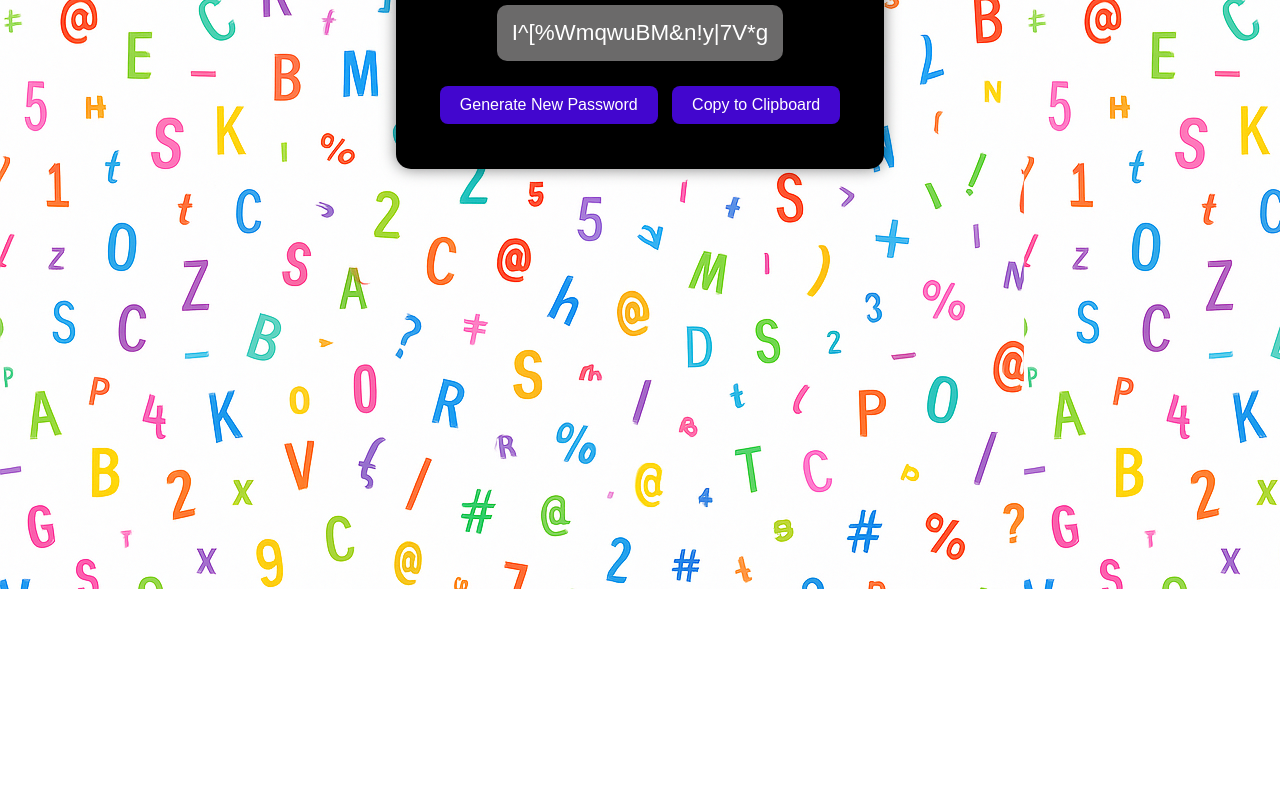
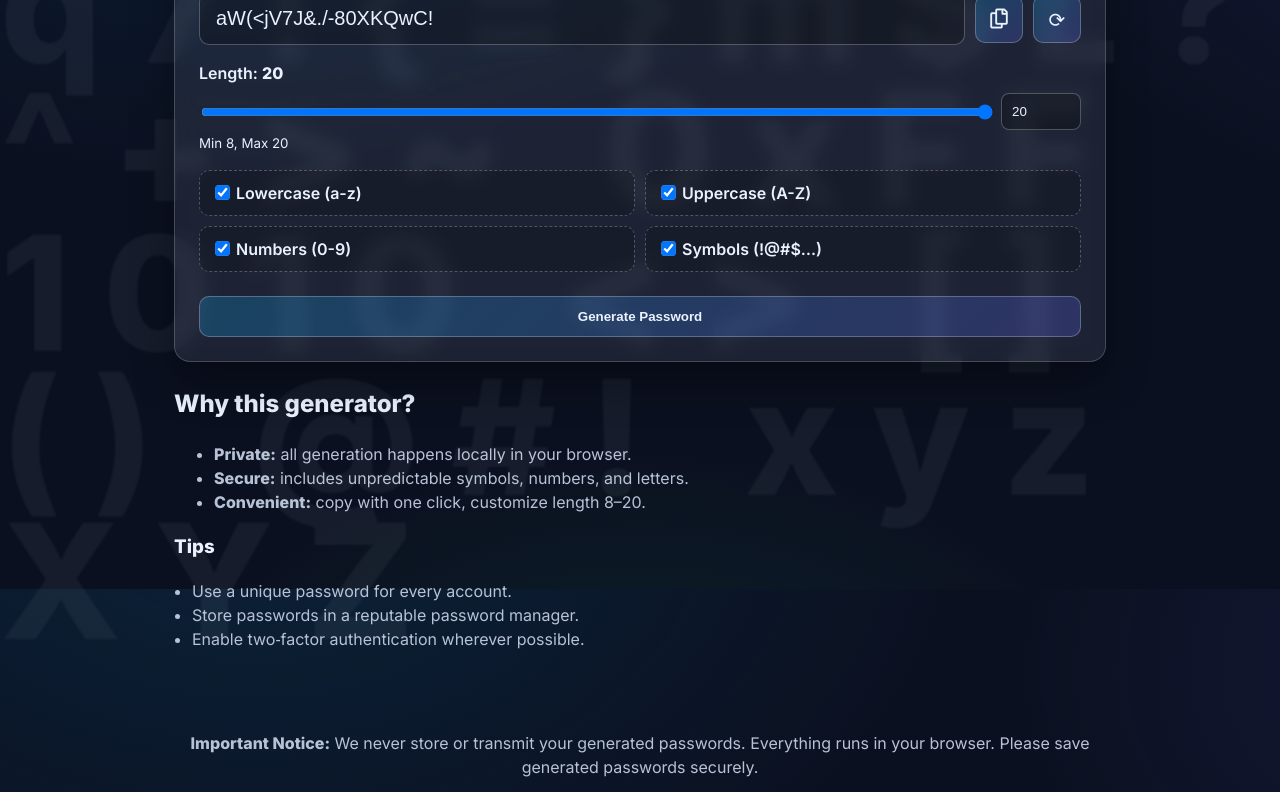
Before and after one commit to PhanindraPinniboina/passwordgen, a plain HTML site: page index.html in a window 1280 px wide. Shown: the part 211-1003 px from the top of the page. Before the commit the page ends 800 px from the top, so only its background shows below. Drawn offline with Linux system fonts and the light colour scheme.

Commit message:
Add files via upload
new code

```diff
--- a/index.html
+++ b/index.html
@@ -1,98 +1,93 @@
 <!DOCTYPE html>
 <html lang="en">
 <head>
-    <meta charset="UTF-8">
-    <meta name="viewport" content="width=device-width, initial-scale=1.0">
-    <title>Secure Password Generator | Strong Random Passwords Online</title>
-    <meta name="description" content="Generate strong, random, and secure passwords instantly. Copy passwords with one click, check strength meter, and protect your online accounts. Free, fast, and secure!">
-    <meta name="keywords" content="secure password generator, random password generator, strong passwords, free password tool, online password creator, strong password checker">
-    <meta name="robots" content="index, follow">
-
-    <!-- Open Graph / Facebook -->
-    <meta property="og:type" content="website">
-    <meta property="og:url" content="https://passwordplus.com.au/">
-    <meta property="og:title" content="Secure Password Generator | Strong Random Passwords Online">
-    <meta property="og:description" content="Create strong and random passwords instantly. Protect your online security with our free password generator.">
-    <meta property="og:image" content="https://passwordplus.com.au/secure-password-generator-banner.png">
-
-    <!-- Twitter -->
-    <meta name="twitter:card" content="summary_large_image">
-    <meta name="twitter:url" content="https://passwordplus.com.au/">
-    <meta name="twitter:title" content="Secure Password Generator | Strong Random Passwords Online">
-    <meta name="twitter:description" content="Generate secure and random passwords instantly. Copy with one click and check password strength. Free online password generator tool!">
-    <meta name="twitter:image" content="https://passwordplus.com.au/secure-password-generator-banner.png">
-
-    <!--Google adsense code-->
-    <script async src="https://pagead2.googlesyndication.com/pagead/js/adsbygoogle.js?client=ca-pub-9853098735838116"
-     crossorigin="anonymous"></script>
-    <!-- Schema Markup -->
-    <script type="application/ld+json">
-    {
-      "@context": "https://schema.org",
-      "@type": "WebApplication",
-      "name": "Secure Password Generator",
-      "url": "https://passwordplus.com.au/",
-      "description": "Generate strong, random passwords instantly. Secure your online accounts with our free password generator tool.",
-      "applicationCategory": "Utility",
-      "operatingSystem": "All",
-      "author": {
-        "@type": "Organization",
-        "name": "Veera Phanindra Pinniboina"
-      }
-    }
-    </script>
-    <link rel="stylesheet" href="style.css">
+  <meta charset="UTF-8" />
+  <meta name="viewport" content="width=device-width, initial-scale=1" />
+  <meta name="author" content="Veera Pinniboina">
+  <title>Secure Password Generator | Fast, Private, Free</title>
+  <meta name="description" content="Generate secure passwords instantly with a privacy-first password generator. Choose length, include symbols, numbers, and letters. Copy with one click.">
+  <meta name="robots" content="index,follow">
+  <meta name="theme-color" content="#0ea5e9">
+  <!-- Open Graph -->
+  <meta property="og:type" content="website">
+  <meta property="og:title" content="Secure Password Generator | Fast, Private, Free">
+  <meta property="og:description" content="Create strong, unique passwords in seconds. No storage. No tracking.">
+  <meta property="og:image" content="https://passwordplus.com.au/og-image.png">
+  <!-- Twitter -->
+  <meta name="twitter:card" content="summary_large_image">
+  <meta name="twitter:title" content="Secure Password Generator | Fast, Private, Free">
+  <meta name="twitter:description" content="Create strong, unique passwords in seconds. No storage. No tracking.">
+  <meta name="twitter:image" content="https://passwordplus.com.au/og-image.png">
+  <link rel="preconnect" href="https://fonts.gstatic.com" crossorigin>
+  <link href="https://fonts.googleapis.com/css2?family=Inter:wght@400;600;800&display=swap" rel="stylesheet">
+  <link rel="stylesheet" href="style.css" />
+  <link href="https://cdnjs.cloudflare.com/ajax/libs/font-awesome/5.15.4/css/all.min.css" rel="stylesheet">
 </head>
 <body>
-    <div class="container">
-        <h1>Secure Password Generator</h1>
-        <div id="password" class="password-box"></div><br>
-        <button onclick="generatePassword()">Generate New Password</button>
-        <button onclick="copyPassword()">Copy to Clipboard</button>
-        <div id="copyMessage" class="message"></div>
+  <header class="site-header" role="banner">
+    <div class="brand">
+      <div class="logo" aria-hidden="true">🔐</div>
+      <div class="brand-text">
+        <h1 class="title">Secure Password Generator</h1>
+        <p class="subtitle">Strong, random, and private — generated in your browser.</p>
+      </div>
     </div>
+  </header>
 
-    <script>
-        function generatePassword() {
-            const length = 20; // Fixed length N = 20
-            const uppercase = "ABCDEFGHIJKLMNOPQRSTUVWXYZ";
-            const lowercase = "abcdefghijklmnopqrstuvwxyz";
-            const digits = "0123456789";
-            const special = "!@#$%^&*()-_=+[]{};:,.<>?/|\\";
-            const allChars = uppercase + lowercase + digits + special;
+  <main class="wrapper" role="main">
+    <section class="card" aria-labelledby="generator-heading">
+      <h2 id="generator-heading" class="sr-only">Password Generator</h2>
+      <p id="msg" class="msg" role="status" aria-live="polite"></p>
 
-            // Ensure at least one of each type
-            let password = [
-                uppercase[Math.floor(Math.random() * uppercase.length)],
-                lowercase[Math.floor(Math.random() * lowercase.length)],
-                digits[Math.floor(Math.random() * digits.length)],
-                special[Math.floor(Math.random() * special.length)]
-            ];
+      <div class="result-row">
+        <input id="result" class="result" type="text" inputmode="text" aria-label="Generated password" readonly />
+        <button class="btn icon" id="copy" title="Copy to clipboard"><i class="far fa-copy"></i></button>
+        <button id="refresh" class="btn icon" aria-label="Generate new password" title="Generate new">⟳</button>
+      </div>
 
-            // Fill remaining characters
-            for (let i = 4; i < length; i++) {
-                password.push(allChars[Math.floor(Math.random() * allChars.length)]);
-            }
+      <div class="controls">
+        <div class="control">
+          <label for="length">Length: <strong><span id="lengthValue">20</span></strong></label>
+          <div class="length-inputs">
+            <input id="length" type="range" min="8" max="20" value="20" aria-valuemin="8" aria-valuemax="20" aria-valuenow="20">
+            <input id="lengthNumber" type="number" min="8" max="20" value="20" aria-label="Password length number input">
+          </div>
+          <small class="hint">Min 8, Max 20</small>
+        </div>
 
-            // Shuffle password
-            password = password.sort(() => Math.random() - 0.5).join("");
-            document.getElementById("password").innerText = password;
+        <div class="control grid">
+          <label class="check"><input type="checkbox" id="lower" checked> <span>Lowercase (a-z)</span></label>
+          <label class="check"><input type="checkbox" id="upper" checked> <span>Uppercase (A-Z)</span></label>
+          <label class="check"><input type="checkbox" id="number" checked> <span>Numbers (0-9)</span></label>
+          <label class="check"><input type="checkbox" id="symbol" checked> <span>Symbols (!@#$…)</span></label>
+        </div>
 
-            // Clear copy message
-            document.getElementById("copyMessage").innerText = "";
-        }
+        <button id="generate" class="btn primary">Generate Password</button>
 
-        function copyPassword() {
-            const passwordText = document.getElementById("password").innerText;
-            navigator.clipboard.writeText(passwordText).then(() => {
-                document.getElementById("copyMessage").innerText = "✅ Password copied to clipboard!";
-            }).catch(err => {
-                document.getElementById("copyMessage").innerText = "❌ Failed to copy password!";
-            });
-        }
+      </div>
+    </section>
 
-        // Generate password on page load
-        window.onload = generatePassword;
-    </script>
+    <section class="info">
+      <h2>Why this generator?</h2>
+      <ul>
+        <li><strong>Private:</strong> all generation happens locally in your browser.</li>
+        <li><strong>Secure:</strong> includes unpredictable symbols, numbers, and letters.</li>
+        <li><strong>Convenient:</strong> copy with one click, customize length 8–20.</li>
+      </ul>
+
+      <h3>Tips</h3>
+      <ul class="tips">
+        <li>Use a unique password for every account.</li>
+        <li>Store passwords in a reputable password manager.</li>
+        <li>Enable two‑factor authentication wherever possible.</li>
+      </ul>
+    </section>
+  </main>
+
+  <footer class="site-footer" role="contentinfo">
+    <p><strong>Important Notice:</strong> We never store or transmit your generated passwords. Everything runs in your browser. Please save generated passwords securely.</p>
+    <p>Copyright&copy;2025 Deccan Web Developers | All rights reserved</p>
+  </footer>
+  <script src="/script.js"></script>
 </body>
 </html>
--- /dev/null
+++ b/script.js
@@ -0,0 +1,102 @@
+// Elements
+const result = document.getElementById('result');
+const copyBtn = document.getElementById('copy');
+const refreshBtn = document.getElementById('refresh');
+const generateBtn = document.getElementById('generate');
+const msg = document.getElementById('msg');
+
+const lenRange = document.getElementById('length');
+const lenNumber = document.getElementById('lengthNumber');
+const lenValueLabel = document.getElementById('lengthValue');
+
+const lowerCb = document.getElementById('lower');
+const upperCb = document.getElementById('upper');
+const numberCb = document.getElementById('number');
+const symbolCb = document.getElementById('symbol');
+
+// Character sets
+const LOWER = "abcdefghijklmnopqrstuvwxyz";
+const UPPER = "ABCDEFGHIJKLMNOPQRSTUVWXYZ";
+const NUM = "0123456789";
+const SYM = "!@#$%^&*()-_=+[]{};:,.<>?/|\\";
+
+// Helpers
+const rand = max => Math.floor(Math.random() * max);
+const pick = s => s[rand(s.length)];
+function shuffle(array){
+  for (let i = array.length - 1; i > 0; i--) {
+    const j = Math.floor(Math.random() * (i + 1));
+    [array[i], array[j]] = [array[j], array[i]];
+  }
+  return array;
+}
+
+// Sync length inputs
+function clampLen(v){ return Math.max(8, Math.min(20, Number(v) || 20)); }
+function syncLength(v){
+  const val = clampLen(v);
+  lenRange.value = val;
+  lenNumber.value = val;
+  lenValueLabel.textContent = val;
+}
+
+lenRange.addEventListener('input', e => syncLength(e.target.value));
+lenNumber.addEventListener('input', e => syncLength(e.target.value));
+
+// Generate password ensuring at least one of each selected type
+function generate(){
+  const length = clampLen(lenRange.value);
+  const sets = [];
+  if (lowerCb.checked) sets.push(LOWER);
+  if (upperCb.checked) sets.push(UPPER);
+  if (numberCb.checked) sets.push(NUM);
+  if (symbolCb.checked) sets.push(SYM);
+
+  if (sets.length === 0){
+    msg.textContent = "Select at least one character type.";
+    result.value = "";
+    return;
+  }
+
+  const all = sets.join("");
+  const chars = [];
+
+  // Guarantee one char from each selected set
+  sets.forEach(set => chars.push(pick(set)));
+
+  // Fill the rest
+  for (let i = chars.length; i < length; i++){
+    chars.push(pick(all));
+  }
+
+  // Shuffle to avoid predictable positions
+  shuffle(chars);
+
+  const password = chars.join("");
+  result.value = password;
+  msg.textContent = "New password ready.";
+}
+
+// Copy password
+async function copy(){
+  const text = result.value;
+  if (!text){ msg.textContent = "Nothing to copy."; return; }
+  try{
+    await navigator.clipboard.writeText(text);
+    msg.textContent = "Copied to clipboard ✔";
+  }catch(err){
+    // Fallback
+    result.select();
+    document.execCommand('copy');
+    msg.textContent = "Copied to clipboard ✔";
+  }
+}
+
+// Events
+copyBtn.addEventListener('click', copy);
+refreshBtn.addEventListener('click', generate);
+generateBtn.addEventListener('click', generate);
+
+// Initialize
+syncLength(20);
+generate();
--- a/style.css
+++ b/style.css
@@ -1,45 +1,192 @@
-body {
-            font-family: Arial, sans-serif;
-            background-image: url(/back.png);
-            color: white;
+/* --- Base --- */
+* { box-sizing: border-box; }
+:root{
+  --bg: radial-gradient(1200px 800px at 20% -10%, rgba(14,165,233,0.12), transparent 60%),
+        radial-gradient(900px 600px at 120% 10%, rgba(99,102,241,0.12), transparent 60%),
+        radial-gradient(800px 500px at 50% 120%, rgba(16,185,129,0.12), transparent 60%),
+        #0b1020;
+  --card: rgba(255,255,255,0.08);
+  --card-border: rgba(255,255,255,0.18);
+  --text: #eaf2ff;
+  --muted: #b8c2d6;
+  --accent: #0ea5e9;
+  --accent-2: #6366f1;
+  --shadow: 0 20px 40px rgba(0,0,0,0.35);
+}
+
+html, body { height: 100%; }
+body{
+  margin: 0;
+  font-family: 'Inter', system-ui, -apple-system, Segoe UI, Roboto, Arial, sans-serif;
+  color: var(--text);
+  background: var(--bg);
+  background-attachment: fixed;
+  line-height: 1.5;
+}
+
+/* Decorative scattered glyphs background */
+body::before{
+  content: "A9%@#Z&*q7!{=}m$L?^+>~ 0xFF 1010 <> [] () @#! xyz XYZ";
+  position: fixed;
+  inset: 0;
+  font-weight: 800;
+  letter-spacing: 0.2em;
+  font-size: 10rem;
+  opacity: 0.05;
+  line-height: 0.9;
+  word-break: break-word;
+  pointer-events: none;
+  filter: blur(1px);
+}
+
+/* Layout */
+.site-header{
+  padding: 32px 24px 8px;
+  display: flex;
+  justify-content: center;
+}
+.brand{
+  display: flex;
+  align-items: center;
+  gap: 12px;
+}
+.logo{
+  font-size: 28px;
+  background: linear-gradient(135deg, var(--accent), var(--accent-2));
+  -webkit-background-clip: text;
+  background-clip: text;
+  color: transparent;
+}
+.title{
+  margin: 0;
+  font-size: 28px;
+}
+.subtitle{
+  margin: 2px 0 0;
+  color: var(--muted);
+  font-size: 14px;
+}
+
+.wrapper{
+  width: 100%;
+  max-width: 980px;
+  margin: 0 auto;
+  padding: 24px;
+}
+
+.card{
+  background: var(--card);
+  border: 1px solid var(--card-border);
+  border-radius: 16px;
+  padding: 24px;
+  -webkit-backdrop-filter: blur(8px) saturate(120%);
+  backdrop-filter: blur(8px) saturate(120%);
+  box-shadow: var(--shadow);
+}
+
+.result-row{
+  display: grid;
+  grid-template-columns: 1fr auto auto;
+  gap: 10px;
+  align-items: center;
+}
+.result{
+  width: 100%;
+  font-size: 20px;
+  padding: 14px 16px;
+  border-radius: 10px;
+  border: 1px solid rgba(255,255,255,0.25);
+  background: rgba(0,0,0,0.25);
+  color: var(--text);
+}
+.btn{
+  border: 1px solid rgba(255,255,255,0.25);
+  background: linear-gradient(135deg, rgba(14,165,233,0.25), rgba(99,102,241,0.25));
+  color: var(--text);
+  padding: 12px 14px;
+  border-radius: 10px;
+  cursor: pointer;
+  transition: transform .06s ease, filter .2s ease, background .2s ease;
+  -webkit-user-select: none;
+  user-select: none;
+}
+.btn:hover{ filter: brightness(1.15); }
+.btn:active{ transform: translateY(1px) scale(0.99); }
+.btn.icon{ width: 48px; height: 48px; display: grid; place-items: center; font-size: 20px; }
+.btn.primary{ width: 100%; margin-top: 8px; font-weight: 600; }
+
+.controls{
+  margin-top: 16px;
+  display: grid;
+  gap: 16px;
+}
+
+.control label{ display: inline-block; font-weight: 600; }
+.length-inputs{
+  display: grid;
+  grid-template-columns: 1fr 80px;
+  gap: 10px;
+  align-items: center;
+  margin-top: 8px;
+}
+#length{ width: 100%; }
+#lengthNumber{
+  width: 100%;
+  padding: 10px;
+  border-radius: 8px;
+  border: 1px solid rgba(255,255,255,0.25);
+  background: rgba(0,0,0,0.25);
+  color: var(--text);
+}
+
+.control.grid{
+  display: grid;
+  grid-template-columns: repeat(2, minmax(0, 1fr));
+  gap: 10px;
+}
+.check{
+  display: flex;
+  align-items: center;
+  gap: 8px;
+  padding: 10px 12px;
+  border: 1px dashed rgba(255,255,255,0.25);
+  border-radius: 10px;
+  background: rgba(0,0,0,0.18);
+}
+.check input{ transform: scale(1.1); }
+
+.msg{
+  min-height: 1.2em;
+  color: #c7f9cc;
+  font-size: 14px;
   text-align: center;
-            padding-top: 100px;
 }
-        .container {
-            background: #000;
-            display: inline-block;
-            padding: 30px;
-            border-radius: 15px;
-            box-shadow: 0 0 15px rgba(0, 0, 0, 0.5);
+
+.info{
+  margin-top: 24px;
+  color: var(--muted);
 }
-        h1 {
-            margin-bottom: 20px;
+.info h2, .info h3{ color: var(--text); }
+.tips{ padding-left: 18px; }
+
+.site-footer{
+  color: var(--muted);
+  text-align: center;
+  padding: 24px;
+  max-width: 980px;
+  margin: 0 auto;
 }
-        .password-box {
-            background: #6b6a6a;
-            padding: 15px;
-            border-radius: 10px;
-            font-size: 1.4em;
-            margin-bottom: 20px;
-            display: inline-block;
-            word-break: break-all;
-            min-width: 250px;
+
+/* A11y */
+.sr-only{
+  position: absolute !important;
+  height: 1px; width: 1px;
+  overflow: hidden; clip: rect(1px, 1px, 1px, 1px);
+  white-space: nowrap;
 }
-        button {
-            padding: 10px 20px;
-            font-size: 1em;
-            background: #4206ce;
-            color: white;
-            border: none;
-            border-radius: 8px;
-            cursor: pointer;
-            margin: 5px;
+/* Responsive */
+@media (max-width: 560px){
+  .result-row{ grid-template-columns: 1fr auto; }
+  #refresh{ display:none; }
+  .control.grid{ grid-template-columns: 1fr; }
 }
-        button:hover {
-            background: #149206;
-        }
-        .message {
-            margin-top: 10px;
-            font-size: 0.9em;
-            color: #b3ffb3;
-        }
```
Lines whose indentation alone changed are shown as unchanged.
